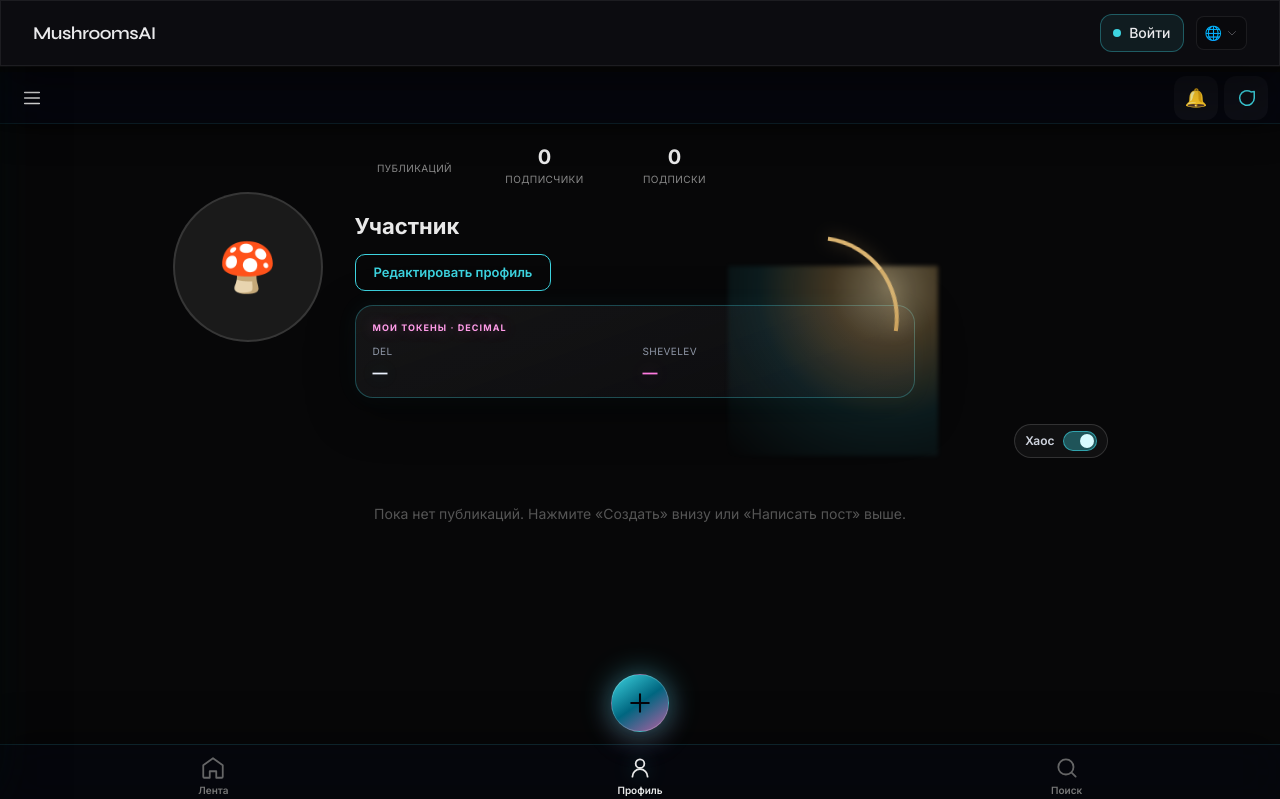
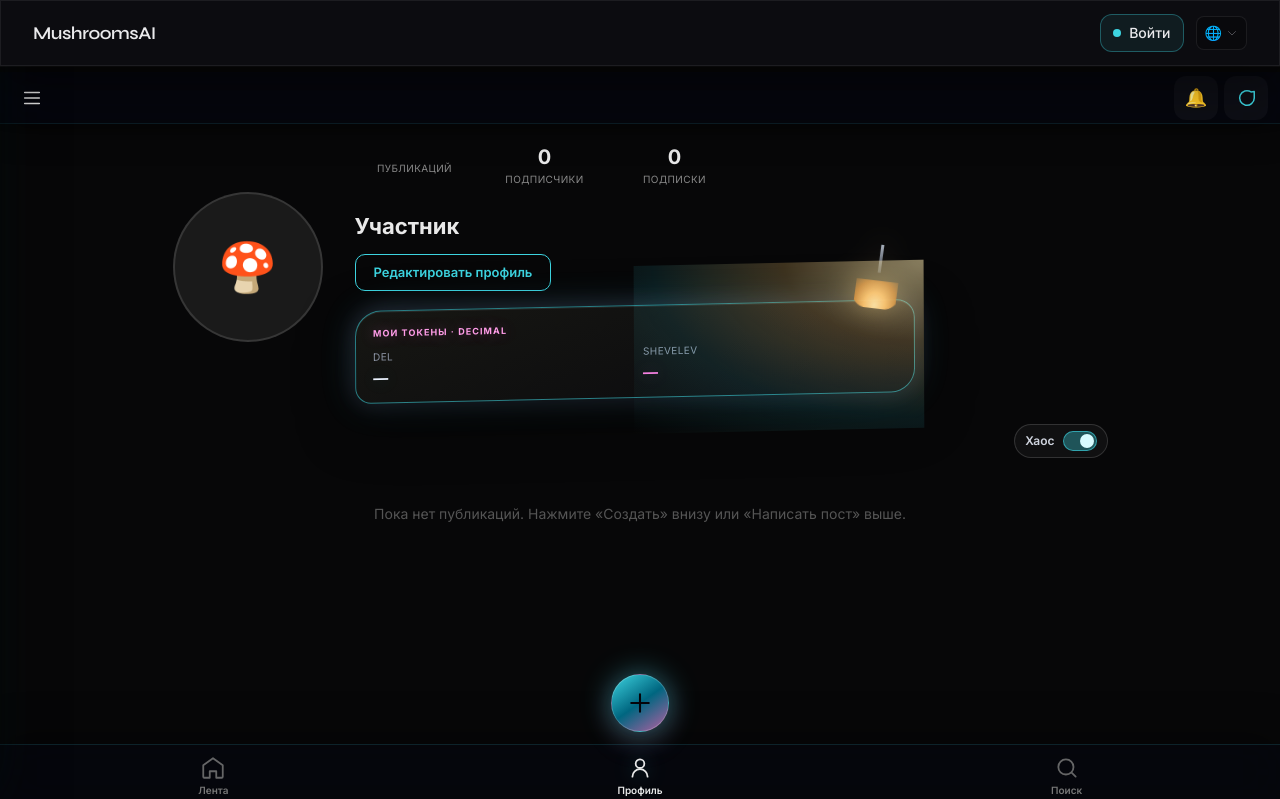
Before and after one commit to shevelevgymlife/mushroomsai-platform, a Python web app: template web/templates/dashboard/user.html in a window 1280 px wide. Shown: the top 799 px of the page. Run offline with Jinja, Linux system fonts and the light colour scheme; the template is opened without the code that fills it, so the values that code supplies are empty; some libraries are stand-ins or nearby versions.

Commit message:
Restore original first token lamp design on profile token panels.
Bring back the initial lamp shape and glow styling used at the beginning for token blocks on both own and public profile pages.

Made-with: Cursor

```diff
--- a/web/templates/community_profile.html
+++ b/web/templates/community_profile.html
@@ -86,9 +86,9 @@ button.ig-profile-stat:focus-visible{outline:2px solid rgba(61,212,224,.5);outli
 .cp-tabbar{display:none}
 .cp-create-fab{display:none}
 .cp-prof-meta{display:flex;flex-wrap:wrap;align-items:center;gap:8px 12px;margin:6px 0 10px;font-size:13px;color:#888}
-.cp-tokens-strip{position:relative;margin-top:2px;margin-bottom:14px;padding:15px 17px 14px;max-width:min(100%,560px);border-radius:20px;background:linear-gradient(160deg,rgba(24,24,20,.94),rgba(10,10,14,.96));border:1px solid rgba(61,212,224,.56);box-shadow:0 18px 54px rgba(0,0,0,.52),0 0 26px rgba(61,212,224,.2),inset 0 1px 0 rgba(255,255,255,.09);overflow:visible}
-.cp-tokens-strip::before{content:"";position:absolute;right:10px;top:-64px;width:82px;height:84px;pointer-events:none;border-top:4px solid rgba(230,189,118,.95);border-right:4px solid rgba(203,154,78,.9);border-left:none;border-bottom:none;border-radius:0 88px 0 0;transform:rotate(8deg);filter:drop-shadow(0 0 8px rgba(255,204,120,.32))}
-.cp-tokens-strip::after{content:"";position:absolute;right:-24px;top:-40px;width:210px;max-width:calc(100% + 64px);height:190px;pointer-events:none;background:radial-gradient(circle at 76% 12%,rgba(255,232,176,.44) 0%,rgba(255,208,122,.24) 24%,rgba(61,212,224,.1) 56%,transparent 100%);filter:blur(2px)}
+.cp-tokens-strip{position:relative;margin-top:2px;margin-bottom:14px;padding:15px 17px 14px;max-width:min(100%,560px);border-radius:26px 18px 24px 16px;background:linear-gradient(160deg,rgba(24,24,20,.94),rgba(10,10,14,.96));border:1px solid rgba(61,212,224,.56);box-shadow:0 18px 54px rgba(0,0,0,.52),0 0 34px rgba(61,212,224,.22),0 0 22px rgba(255,123,224,.14),inset 0 1px 0 rgba(255,255,255,.09);transform:rotate(-1.25deg) skewX(-1deg);overflow:visible}
+.cp-tokens-strip::before{content:"";position:absolute;right:12px;top:-62px;width:46px;height:72px;border-radius:22px 22px 14px 14px;background:linear-gradient(180deg,rgba(210,220,236,.8),rgba(120,132,150,.45)) 50% 8px/3px 28px no-repeat,radial-gradient(ellipse at 50% 88%,rgba(255,232,176,.95) 0%,rgba(255,188,96,.92) 36%,rgba(190,110,28,.9) 72%,rgba(87,55,22,.95) 100%) 50% 100%/42px 28px no-repeat;filter:drop-shadow(0 0 14px rgba(255,214,130,.45));transform:rotate(8deg)}
+.cp-tokens-strip::after{content:"";position:absolute;right:-10px;top:-34px;width:290px;height:168px;pointer-events:none;background:radial-gradient(ellipse at top right,rgba(255,235,176,.52) 0%,rgba(255,204,114,.22) 34%,rgba(61,212,224,.1) 66%,transparent 100%);filter:blur(.6px)}
 .cp-tokens-strip__title{font-size:9px;letter-spacing:.12em;text-transform:uppercase;color:#ff9ce8;font-weight:800;margin-bottom:10px;text-shadow:0 0 14px rgba(255,124,223,.34)}
 .cp-tokens-strip__grid{display:grid;grid-template-columns:1fr 1fr;gap:12px 20px;align-items:start}
 .cp-tokens-strip__cell{display:flex;flex-direction:column;gap:4px;min-width:0;text-align:left}
--- a/web/templates/dashboard/user.html
+++ b/web/templates/dashboard/user.html
@@ -234,11 +234,11 @@
   overflow:hidden;
 }
 .my-tokens-inline{
-  border-radius:18px!important;
-  background:linear-gradient(160deg,rgba(255,255,255,.06),rgba(12,12,15,.94))!important;
-  border:1px solid rgba(61,212,224,.3)!important;
-  box-shadow:0 14px 48px rgba(0,0,0,.42),0 0 22px rgba(61,212,224,.06)!important;
-  transform:none!important;
+  border-radius:26px 18px 24px 16px!important;
+  background:linear-gradient(160deg,rgba(24,24,20,.94),rgba(10,10,14,.96))!important;
+  border:1px solid rgba(61,212,224,.56)!important;
+  box-shadow:0 18px 54px rgba(0,0,0,.52),0 0 34px rgba(61,212,224,.22),0 0 22px rgba(255,123,224,.14),inset 0 1px 0 rgba(255,255,255,.09)!important;
+  transform:rotate(-1.25deg) skewX(-1deg)!important;
 }
 #profilePosts{
   display:grid;
@@ -618,39 +618,38 @@ button.ig-profile-stat:focus-visible{outline:2px solid rgba(61,212,224,.5);outli
   margin-top:14px;
   max-width:min(100%,560px);
   padding:15px 17px 14px;
-  border-radius:20px;
+  border-radius:26px 18px 24px 16px;
   background:linear-gradient(160deg,rgba(24,24,20,.94),rgba(10,10,14,.96));
   border:1px solid rgba(61,212,224,.56);
-  box-shadow:0 18px 54px rgba(0,0,0,.52),0 0 26px rgba(61,212,224,.2),inset 0 1px 0 rgba(255,255,255,.09);
+  box-shadow:0 18px 54px rgba(0,0,0,.52),0 0 34px rgba(61,212,224,.22),0 0 22px rgba(255,123,224,.14),inset 0 1px 0 rgba(255,255,255,.09);
+  transform:rotate(-1.25deg) skewX(-1deg);
   overflow:visible;
 }
 .my-tokens-inline::before{
   content:"";
   position:absolute;
-  right:10px;
+  right:12px;
   top:-64px;
-  width:82px;
-  height:84px;
+  width:46px;
+  height:72px;
+  border-radius:22px 22px 14px 14px;
   pointer-events:none;
-  border-top:4px solid rgba(230,189,118,.95);
-  border-right:4px solid rgba(203,154,78,.9);
-  border-left:none;
-  border-bottom:none;
-  border-radius:0 88px 0 0;
+  background:
+    linear-gradient(180deg,rgba(210,220,236,.8),rgba(120,132,150,.45)) 50% 8px/3px 28px no-repeat,
+    radial-gradient(ellipse at 50% 88%,rgba(255,232,176,.95) 0%,rgba(255,188,96,.92) 36%,rgba(190,110,28,.9) 72%,rgba(87,55,22,.95) 100%) 50% 100%/42px 28px no-repeat;
   transform:rotate(8deg);
-  filter:drop-shadow(0 0 8px rgba(255,204,120,.32));
+  filter:drop-shadow(0 0 14px rgba(255,214,130,.45));
 }
 .my-tokens-inline::after{
   content:"";
   position:absolute;
-  right:-24px;
+  right:-10px;
   top:-40px;
-  width:210px;
-  max-width:calc(100% + 64px);
-  height:190px;
+  width:290px;
+  height:168px;
   pointer-events:none;
-  background:radial-gradient(circle at 76% 12%,rgba(255,232,176,.44) 0%,rgba(255,208,122,.24) 24%,rgba(61,212,224,.1) 56%,transparent 100%);
-  filter:blur(2px);
+  background:radial-gradient(ellipse at top right,rgba(255,235,176,.52) 0%,rgba(255,204,114,.22) 34%,rgba(61,212,224,.1) 66%,transparent 100%);
+  filter:blur(.6px);
 }
 .my-tokens-inline__title{
   font-size:9px;
```
